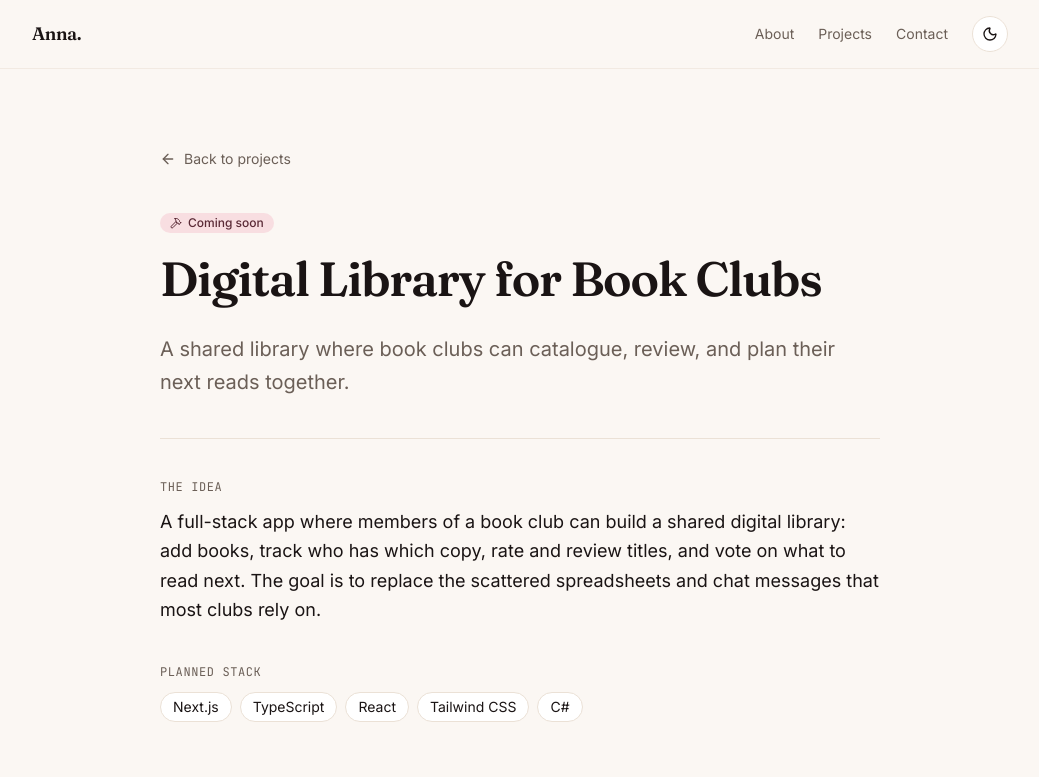
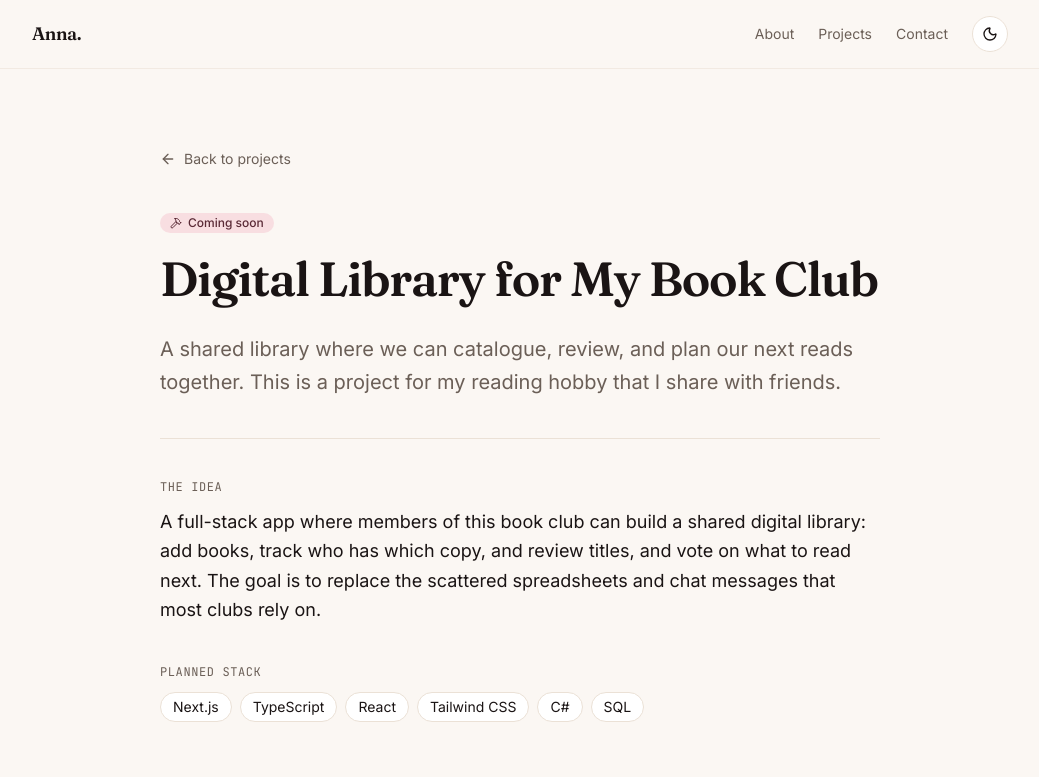
Before and after one commit to Minhya/Minhya.github.io, a Next.js app: page /projects/bookclub-library in a window 1280 px wide. Shown: the top 777 px of the page, without its empty margins (120-1159 px from the left). Built offline with nearby package versions, Linux system fonts and the light colour scheme.

Commit message:
Edited description

```diff
--- a/src/content/projects.ts
+++ b/src/content/projects.ts
@@ -14,12 +14,12 @@ export type Project = {
 export const projects: Project[] = [
   {
     slug: "bookclub-library",
-    title: "Digital Library for Book Clubs",
+    title: "Digital Library for My Book Club",
     summary:
-      "A shared library where book clubs can catalogue, review, and plan their next reads together.",
+      "A shared library where we can catalogue, review, and plan our next reads together. This is a project for my reading hobby that I share with friends.",
     description:
-      "A full-stack app where members of a book club can build a shared digital library: add books, track who has which copy, rate and review titles, and vote on what to read next. The goal is to replace the scattered spreadsheets and chat messages that most clubs rely on.",
-    tags: ["Next.js", "TypeScript", "React", "Tailwind CSS", "C#"],
+      "A full-stack app where members of this book club can build a shared digital library: add books, track who has which copy, and review titles, and vote on what to read next. The goal is to replace the scattered spreadsheets and chat messages that most clubs rely on.",
+    tags: ["Next.js", "TypeScript", "React", "Tailwind CSS", "C#", "SQL"],
     status: "planning",
   },
   {
@@ -28,7 +28,7 @@ export const projects: Project[] = [
     summary:
       "A clean, calm budgeting app focused on monthly planning and honest spending patterns.",
     description:
-      "A budgeting tool that leans into clarity over gamification — set monthly envelopes, categorise transactions, and see where the month actually went. Designed to be pleasant to open every Sunday, not another app that guilts you.",
+      "A budgeting tool that leans into clarity — set monthly envelopes, categorise transactions, and see where the month actually went. Designed to be pleasant to open every Sunday, not another app that guilts you.",
     tags: ["Next.js", "TypeScript", "React", "Tailwind CSS", "C#"],
     status: "planning",
   },
```
